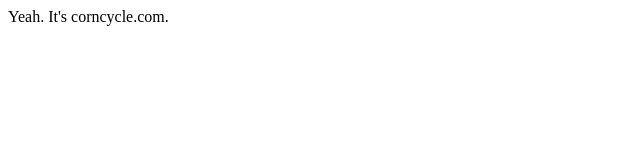
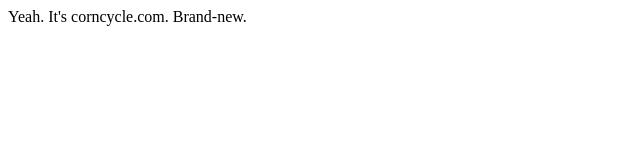
Before and after one commit to Corncycle/corncycle-com, a plain HTML site: page public/index.html in a window 1280 px wide. Shown: the full height of the page, 0-640 px from the left. Drawn offline with Linux system fonts and the light colour scheme.

```diff
--- a/index.html
+++ b/public/index.html
@@ -6,6 +6,6 @@
     <title>Corncycle</title>
 </head>
 <body>
-    Yeah. It's corncycle.com.
+    Yeah. It's corncycle.com. Brand-new.
 </body>
 </html>
```
Also changed, not shown: public/test-route/index.html (renamed from test-route/index.html), 1 other file.
